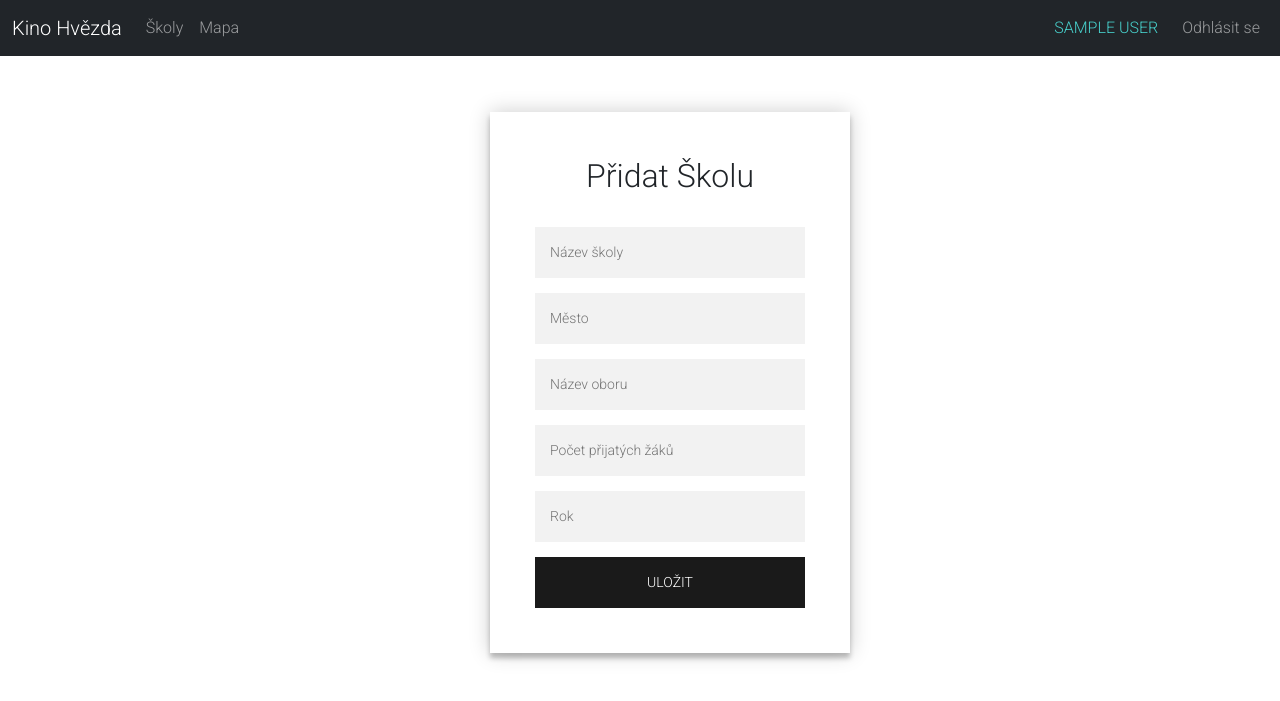
After one commit to JestrabikR/skoly, a Flask app: page /addSchool in a window 1280 px wide. The commit adds this page. Shown: the top 701 px of the page. Run offline with Flask 2, Linux system fonts and the light colour scheme; the visitor is signed in with stand-in values (Sample User, id 1).

Commit message:
adding school UI, map WIP

```diff
--- a/app.py
+++ b/app.py
@@ -2,6 +2,7 @@ from flask import Flask, render_template, session, redirect, request, url_for, f
 from flask_sqlalchemy import SQLAlchemy
 from sqlalchemy.sql import text
 import bcrypt
+import os
 
 app = Flask(__name__)
 
@@ -15,7 +16,7 @@ def authorize(func):
       try:
          session['name'] != None
       except:
-         flash("Vaše relace vypršela. Prosím přihlašte se.")
+         flash("Vaše relace vypršela. Prosím přihlašte se.", "error")
          return redirect(url_for('login'))
       else:
         return func(*args, **kwargs)
@@ -23,15 +24,35 @@ def authorize(func):
    return wrapper
 
 @app.route("/")
-@authorize
 def index():
    query = db.engine.execute('SELECT skola.nazev, mesto.nazev, obor.nazev, pocet_prijatych.pocet, pocet_prijatych.rok FROM mesto JOIN skola ON mesto.id=skola.mesto JOIN pocet_prijatych ON skola.id=pocet_prijatych.skola JOIN obor ON pocet_prijatych.obor=obor.id')
    return render_template("index.html", data=query)
 
+@app.route('/addSchool', methods=["GET","POST"])
+@authorize
+def addSchool():
+   if request.method == 'GET':
+      return render_template('add_school.html')
+   else:
+      school = request.form['school']
+      city = request.form['city']
+      field = request.form['field']
+      num_of_accepted = request.form['num_of_accepted']
+      year = request.form['year']
+      try:
+         #TODO: insert
+         #user = db.engine.execute(text("INSERT INTO saly (:school, :city, :field, :num_of_accepted, :year)"),school=school, city=city, field=field, num_of_accepted=num_of_accepted, year=year).first()
+         flash("Ukládání proběhlo úspěšně.", "success")
+         return redirect(url_for("index"))
+      except Exception as e:
+         flash("Při ukládání se vyskytla chyba.", "error")
+         return redirect(url_for("index"))
+
+
 @app.route("/map")
 @authorize
 def map():
-   return "map"
+    return render_template('map.html', api_key=os.getenv("MAPS_API_KEY"), lat="20.1115", long="40.1111")
 
 @app.route('/register', methods=["GET","POST"])
 def register():
@@ -46,9 +67,10 @@ def register():
          if user == None:
             db.engine.execute("INSERT INTO uzivatele (uzivatelske_jmeno, heslo) VALUES (%s, %s)",(username,hash_password))
             session['name'] = username
+            flash("Registrace proběhla úspěšně", "success")
             return redirect(url_for("index"))
          else:
-            flash("Uživatel s tímto jménem již existuje")
+            flash("Uživatel s tímto jménem již existuje", "error")
             return redirect(url_for("register"))
       except Exception as e:
          print(e)
@@ -67,8 +89,7 @@ def login():
          if bcrypt.hashpw(password, user[2].encode('utf-8')) == user[2].encode('utf-8'):
             session['name'] = user[1]
             return redirect(url_for("index"))
-      #Login fail
-      flash("Jméno a heslo se neshodují")
+      flash("Jméno a heslo se neshodují", "error")
       return redirect(url_for("login"))
    else:
         return render_template('login.html')
--- a/config.py
+++ b/config.py
@@ -14,6 +14,8 @@ SQLALCHEMY_TRACK_MODIFICATIONS = False
 # Statement for enabling the development environment
 DEBUG = True
 
+GOOGLEMAPS_KEY = os.getenv("MAPS_API_KEY")
+
 # Define the application directory
 import os
 BASE_DIR = os.path.abspath(os.path.dirname(__file__))
--- a/requirements.txt
+++ b/requirements.txt
@@ -15,4 +15,5 @@ PyMySQL==1.0.2
 python-dotenv==0.19.0
 six==1.16.0
 SQLAlchemy==1.4.23
+urllib3==1.26.6
 Werkzeug==2.0.1
--- a/static/css/styles.css
+++ b/static/css/styles.css
@@ -102,3 +102,9 @@ body {
   -webkit-font-smoothing: antialiased;
   -moz-osx-font-smoothing: grayscale;
 }
+
+#plus{
+  font-family: Verdana, Geneva, Tahoma, sans-serif;
+  padding: 0;
+  font-size: 18px;
+}
--- /dev/null
+++ b/templates/add_school.html
@@ -0,0 +1,33 @@
+{% extends "layout.html" %}
+
+{% block head %}
+<title>Přidat film</title>
+{% endblock %}
+
+{% block body %}
+<div class="container-login">
+    <div class="login-page">
+        <h2 id="login_h2">Přidat Školu</h2>
+        <form action="/addSchool" class="login-form" method="POST">
+            <div class="form-group">
+                <input type="text" placeholder="Název školy" name="school"/>
+            </div>
+            <div class="form-group">
+                <input type="text" placeholder="Město" name="city"/>
+            </div>
+            <div class="form-group">
+                <input type="text" placeholder="Název oboru" name="field"/>
+            </div>
+            <div class="form-group">
+                <input type="number" placeholder="Počet přijatých žáků" name="num_of_accepted"/>
+            </div>
+            <div class="form-group">
+                <input type="number" placeholder="Rok" name="year"/>
+            </div>
+            <div class="form-group">
+                <button type="submit">Uložit</button>
+            </div>
+        </form>
+    </div>
+</div>
+{% endblock %}
```
Also changed, not shown: templates/index.html (+29 -1 lines), templates/map.html (added, +23 -0 lines).
